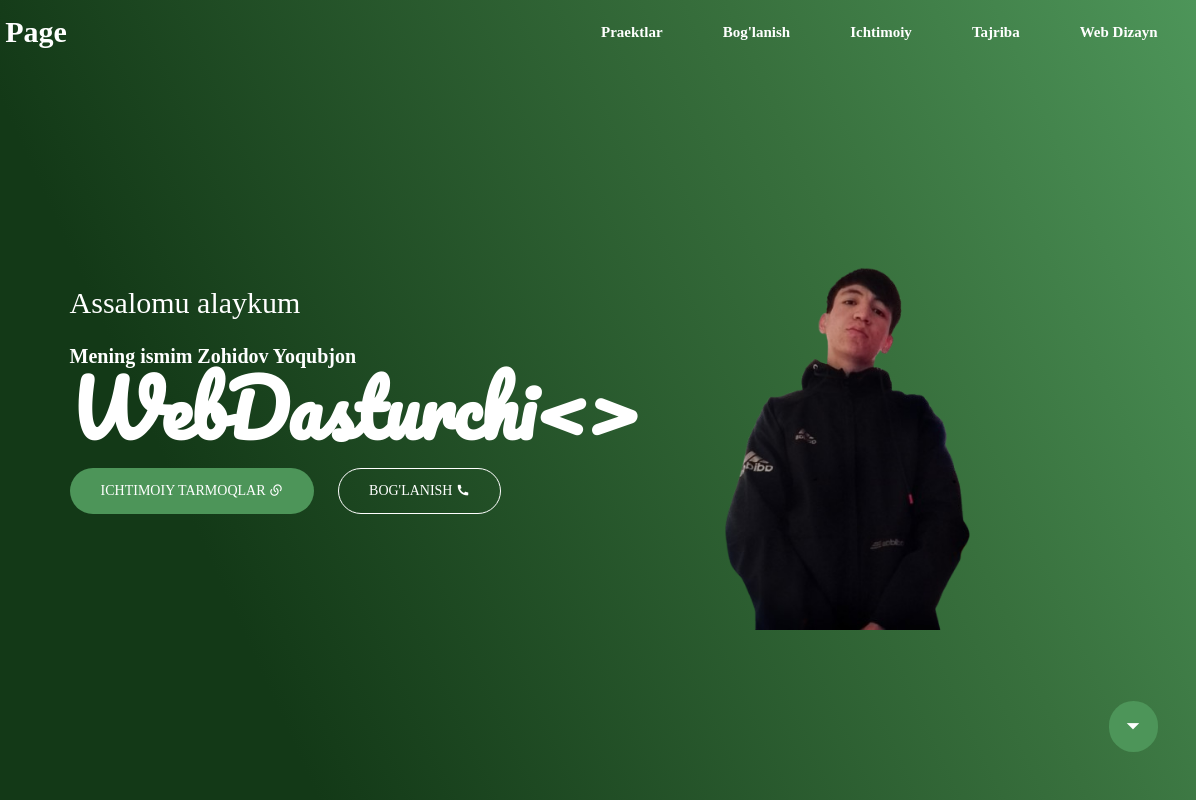
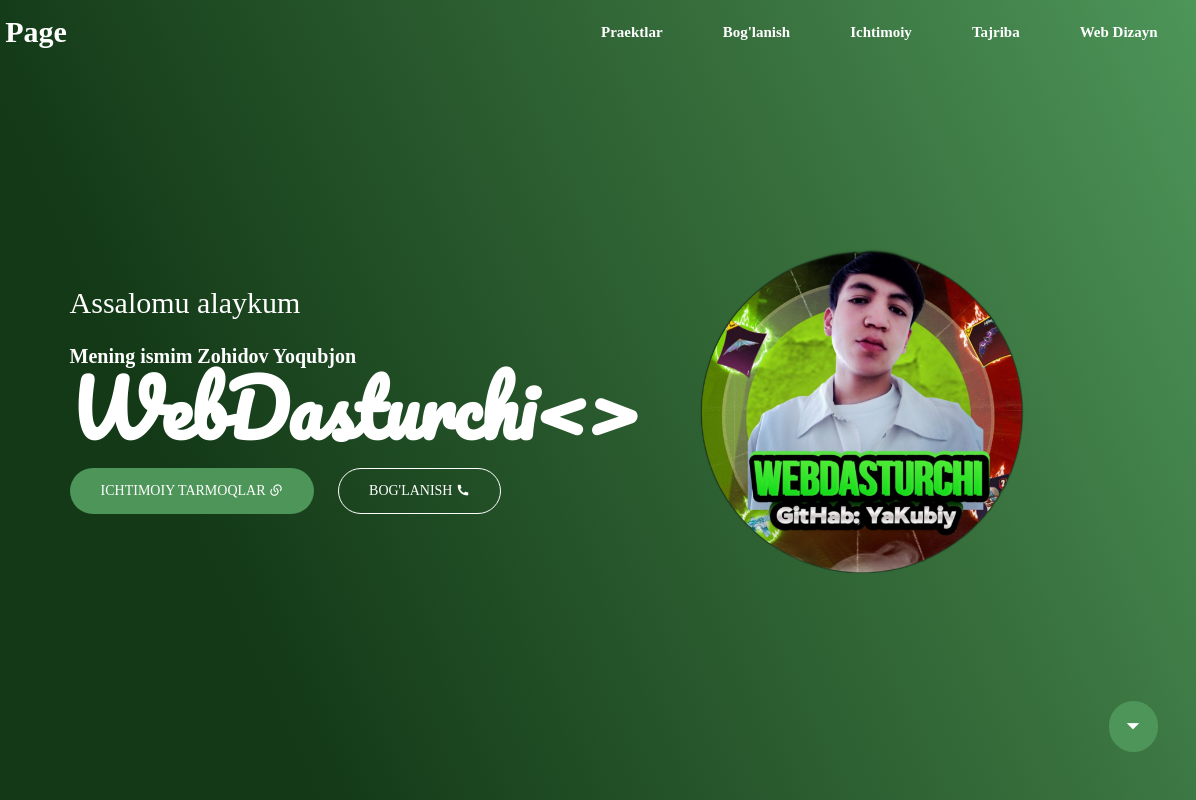
Before and after one commit to yakubiy/3-post, a plain HTML site: page index.html in a window 1280 px wide. Shown: the full height of the page, 84-1280 px from the left. Drawn offline with nearby package versions, Linux system fonts and the light colour scheme.

Commit message:
yangi fayl qoshildi

```diff
--- a/index.html
+++ b/index.html
@@ -38,7 +38,7 @@
 <a href="tel:+998938860546" class="ctaa">Bog'lanish <i class="ri-phone-fill"></i></a>
 </div>
 <div class="hero-img">
-<img src="./2024-removebg-preview.png" alt="">
+<img src="./2024.png" alt="">
 </div>
 </section>
 
```
Also changed, not shown: 2023-removebg.png (deleted), 2023.jpg (deleted), 2024-removebg-preview.png (deleted), 2024.png (added), 2025.jpg (deleted).
